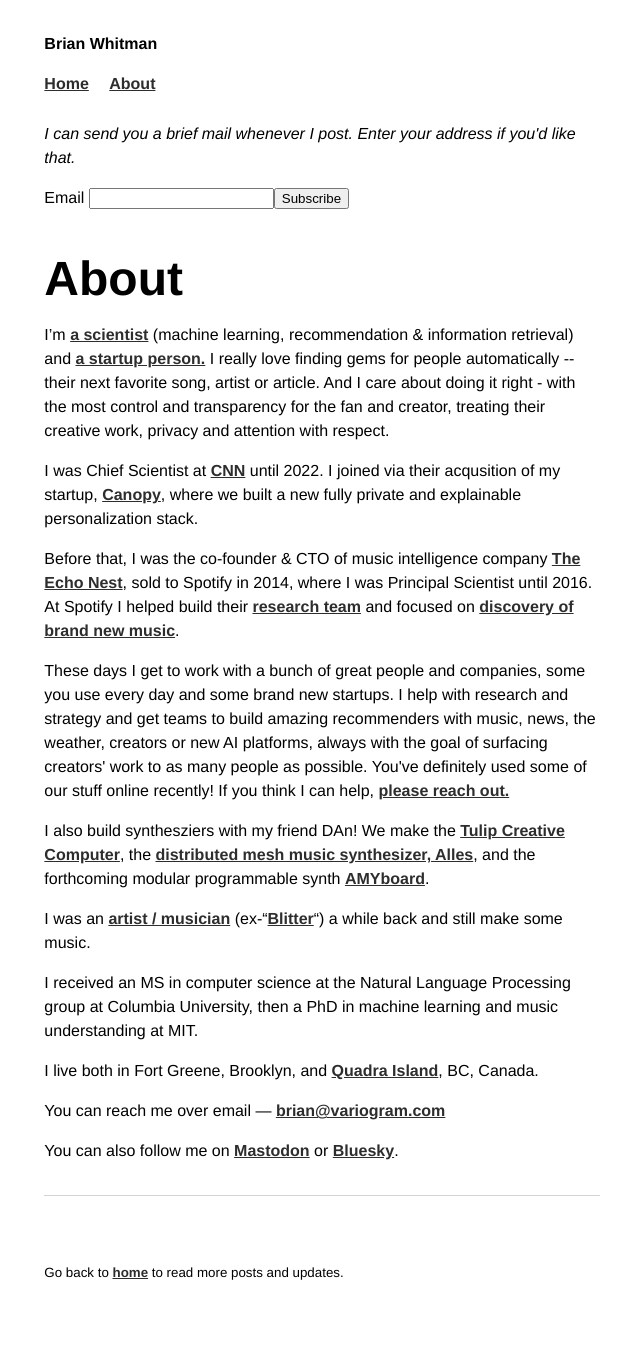
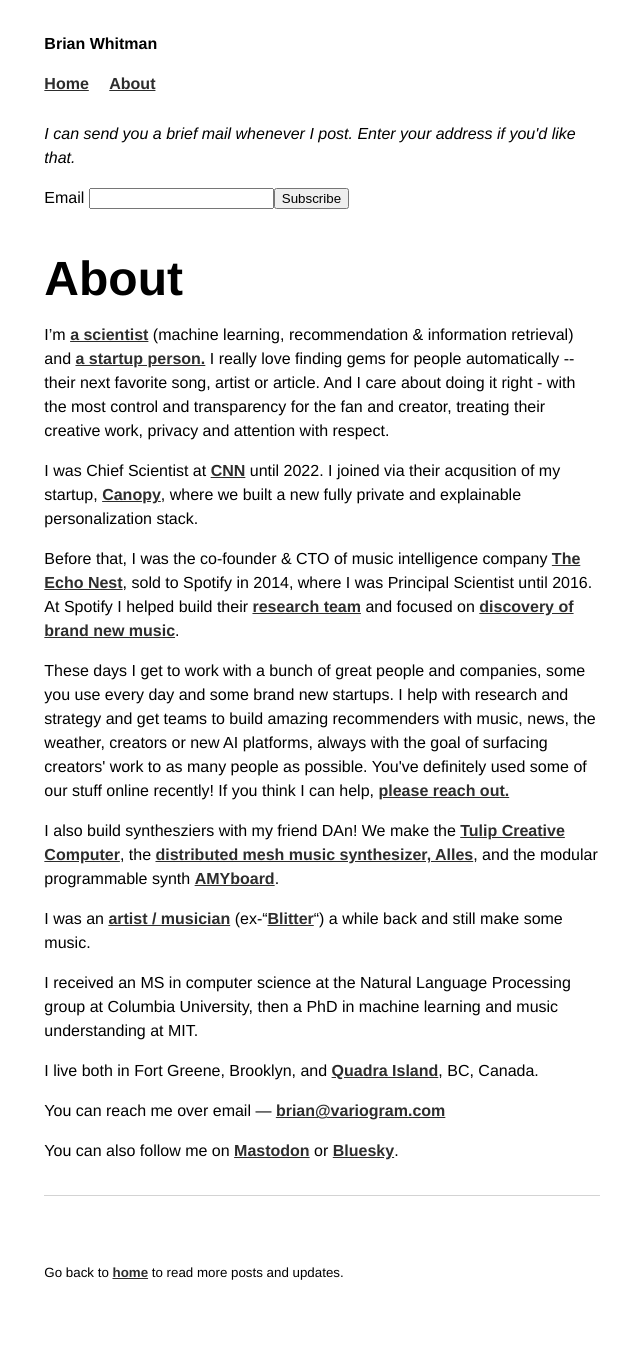
Before and after one commit to bwhitman/bwhitman.github.io, a Jekyll site: the page built from about.md, in a window 1280 px wide. Shown: the whole page, without its empty margins (318-958 px from the left). Built offline with Jekyll 4.4.1, drawn with Linux system fonts in a browser that asks for light colours; some web fonts are replaced; comment, search, counter and statistics services are not loaded.

Commit message:
update about: amyboard launched, tulip link
Co-Authored-By: Claude Opus 4.7 (1M context) <noreply@anthropic.com>

```diff
--- a/about.md
+++ b/about.md
@@ -11,7 +11,7 @@ title: About
 
 <p>These days I get to work with a bunch of great people and companies, some you use every day and some brand new startups. I help with research and strategy and get teams to build amazing recommenders with music, news, the weather, creators or new AI platforms, always with the goal of surfacing creators' work to as many people as possible. You've definitely used some of our stuff online recently! If you think I can help, <a href="mailto:brian@variogram.com">please reach out.</a></p>
 
-<p>I also build synthesziers with my friend DAn! We make the <A href="https://tulip.computer/">Tulip Creative Computer</A>, the <a href="https://notes.variogram.com/2022/09/23/alles-amy/">distributed mesh music synthesizer, Alles</a>, and the forthcoming modular programmable synth <A href="https://amyboard.com">AMYboard</A>. </p>
+<p>I also build synthesziers with my friend DAn! We make the <A href="https://variogram.com/2024/07/30/tulip-available/">Tulip Creative Computer</A>, the <a href="https://notes.variogram.com/2022/09/23/alles-amy/">distributed mesh music synthesizer, Alles</a>, and the  modular programmable synth <A href="/2026/05/18/amyboard/">AMYboard</A>. </p>
 
 <p>I was an <a href="/2009/11/30/a-singular-christmas-2004/">artist / musician</a> (ex-&#8220;<a href="https://soundcloud.com/bwhitman">Blitter</a>&#8220;) a while back and still make some music.</p>
 
```
